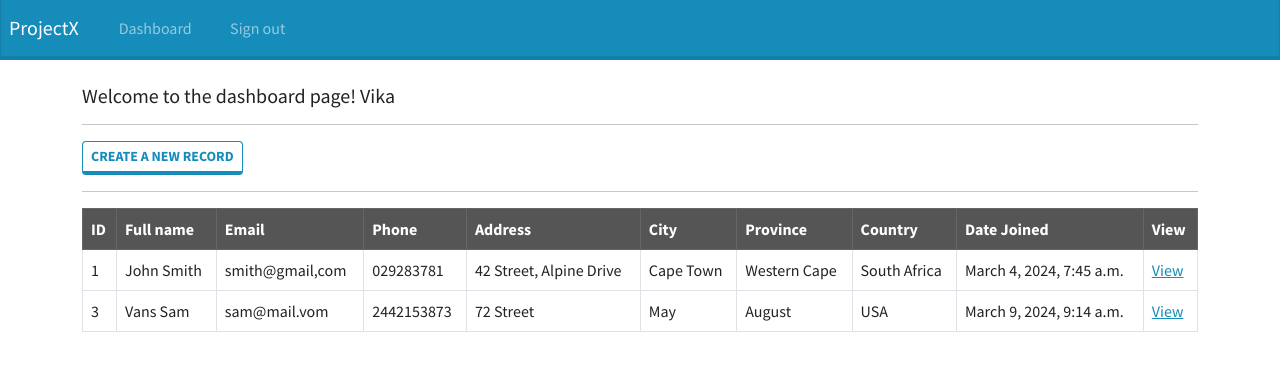
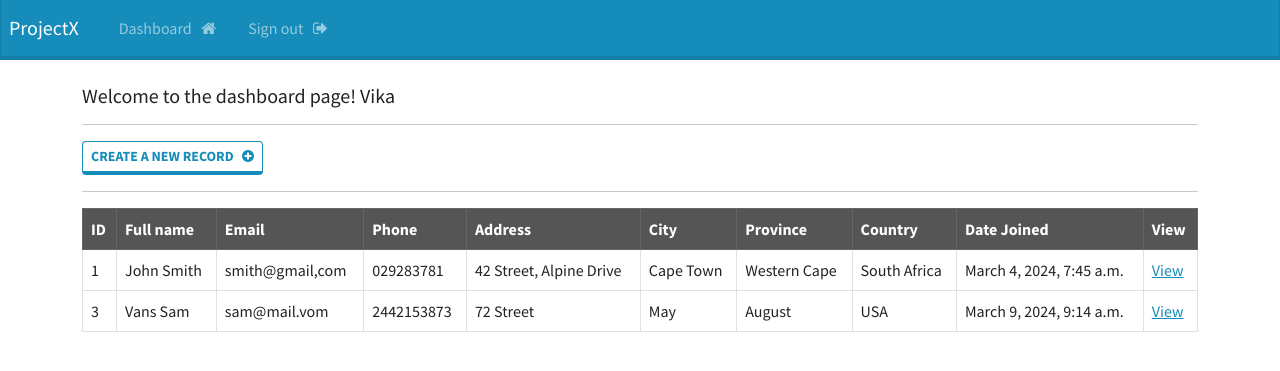
Before and after one commit to Vika0408/django_crud, a Django app: page /dashboard in a window 1280 px wide. Shown: the top 371 px of the page. Run offline with Django 5.2, Linux system fonts and the light colour scheme; a user stored in the database is signed in; data comes from the database, SQL or seed files in the repository.

Commit message:
09-03-2024

```diff
--- a/crud/templates/crud/base.html
+++ b/crud/templates/crud/base.html
@@ -23,5 +23,6 @@
 <script src="https://code.jquery.com/jquery-3.4.1.slim.min.js" integrity="sha384-J6qa4849blE2+poT4WnyKhv5vZF5SrPo0iEjwBvKU7imGFAV0wwj1yYfoRSJoZ+n" crossorigin="anonymous"></script>
 <script src="https://cdn.jsdelivr.net/npm/popper.js@1.16.0/dist/umd/popper.min.js" integrity="sha384-Q6E9RHvbIyZFJoft+2mJbHaEWldlvI9IOYy5n3zV9zzTtmI3UksdQRVvoxMfooAo" crossorigin="anonymous"></script>
 <script src="https://cdn.jsdelivr.net/npm/bootstrap@4.4.1/dist/js/bootstrap.min.js" integrity="sha384-wfSDF2E50Y2D1uUdj0O3uMBJnjuUD4Ih7YwaYd1iqfktj0Uod8GCExl3Og8ifwB6" crossorigin="anonymous"></script>
+<link rel="stylesheet" href="https://cdnjs.cloudflare.com/ajax/libs/font-awesome/4.7.0/css/font-awesome.min.css">
 </body>
 </html>
--- a/crud/templates/crud/dashboard.html
+++ b/crud/templates/crud/dashboard.html
@@ -7,7 +7,7 @@
 <h5> Welcome to the dashboard page! {{ user }}</h5>
 <hr>
 <a class="btn btn-outline-primary btn-sm" href="{% url 'create-record' %}">
-    Create a new Record
+    Create a new Record &nbsp; <i class="fa fa-plus-circle" aria-hidden="true"></i>
 </a>
 <hr>
 
```
